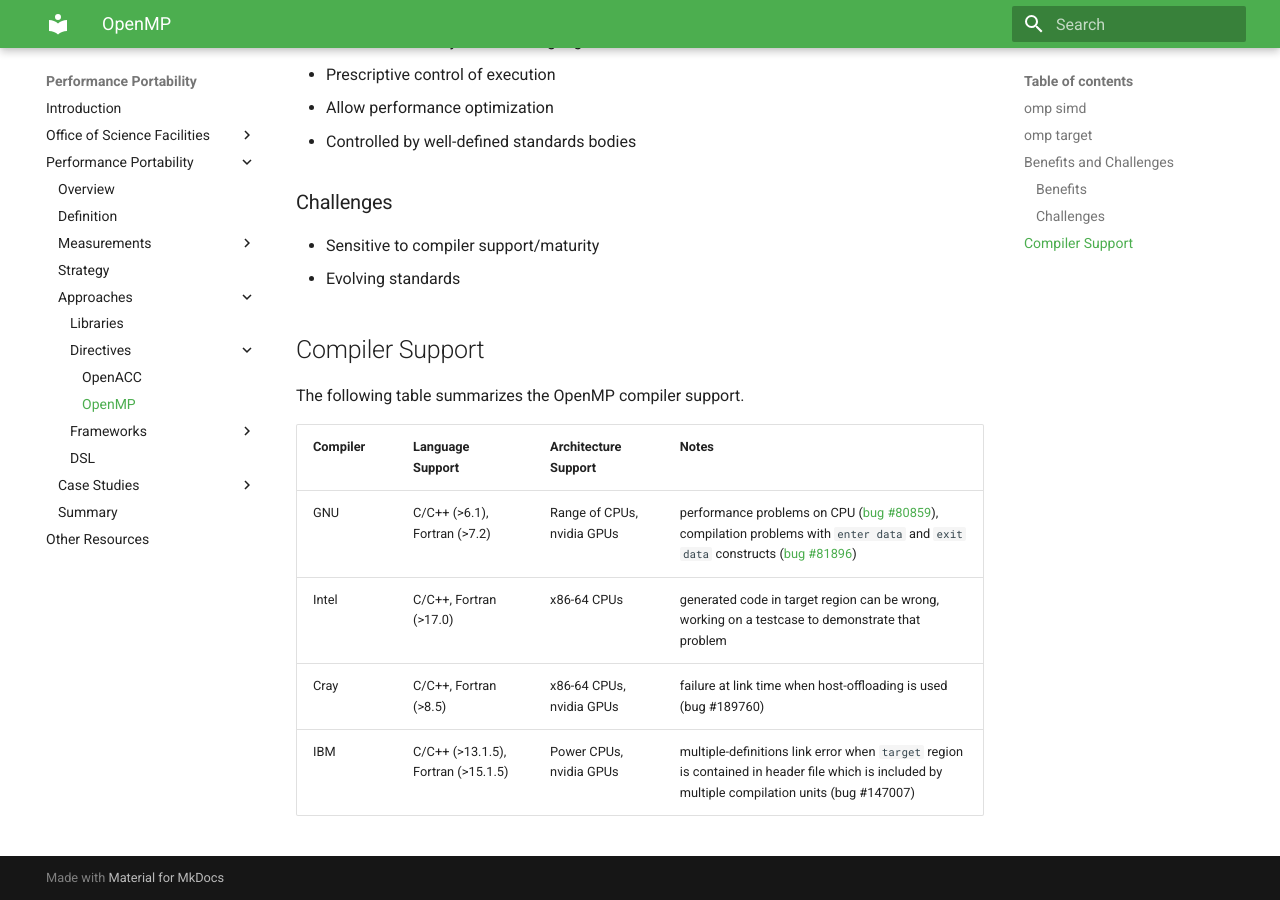
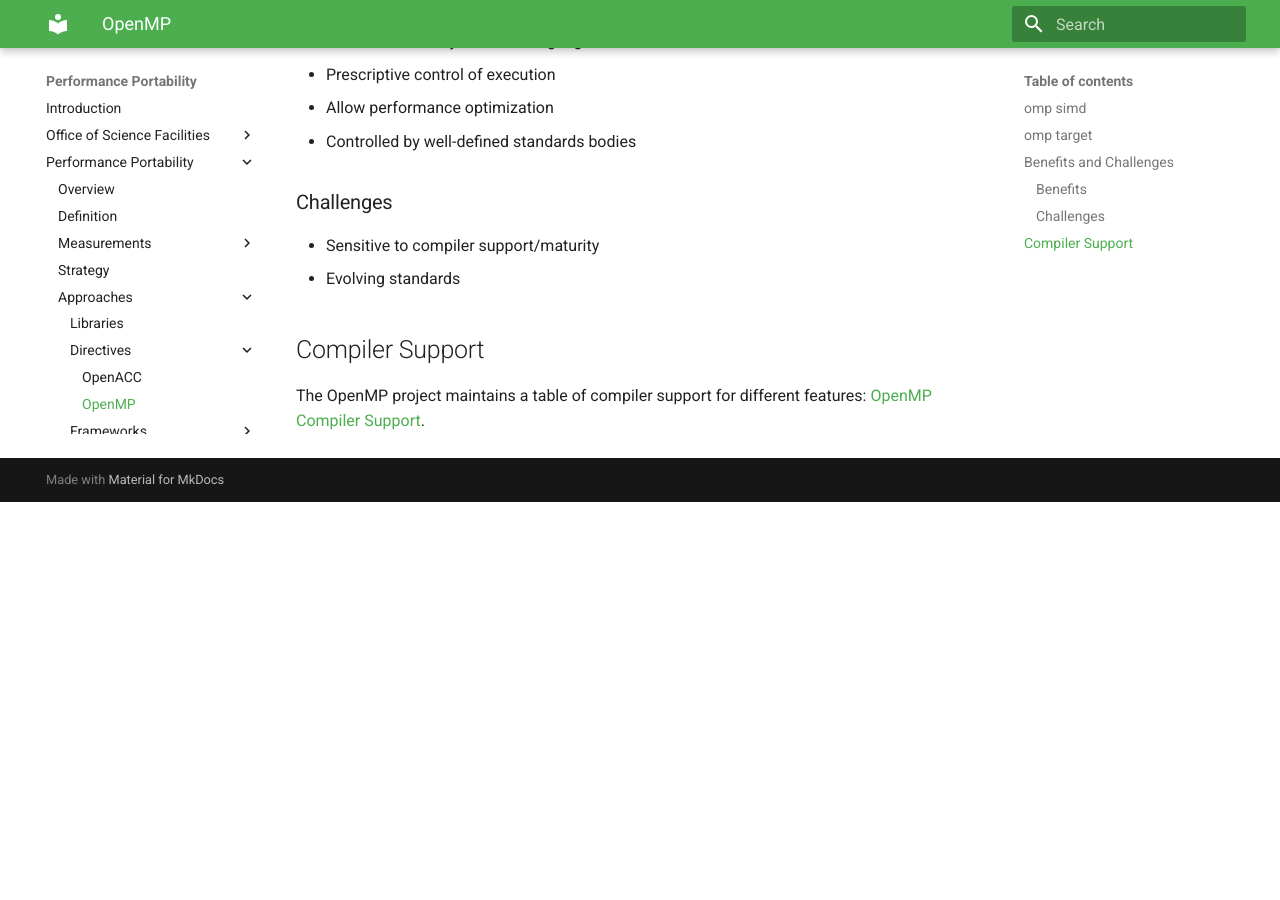
Before and after one commit to jrdeslippe/perfportsite, an MkDocs documentation site: the page built from docs/perfport/directives/openmp.md, in a window 1280 px wide and 900 px high, scrolled down 5131 px. Built offline with MkDocs 1.6.1 and Material for MkDocs 9.7.7, drawn with Linux system fonts in a browser that asks for light colours; old or Windows-style settings are respelled for this version of MkDocs; after the commit the page ends 5633 px from its top, so only the background shows below that.

Commit message:
Update openmp.md
Pointing people to most recent OpenMP table.

````diff
--- a/docs/perfport/directives/openmp.md
+++ b/docs/perfport/directives/openmp.md
@@ -272,6 +272,10 @@ executing the loop.
 
 ## Compiler Support
 
+The OpenMP project maintains a table of compiler support for different features: [OpenMP Compiler Support](http://performanceportability.org/perfport/directives/openmp/).
+
+<!---
+
 The following table summarizes the OpenMP compiler support.
 
 | Compiler | Language Support | Architecture Support | Notes |
@@ -280,3 +284,5 @@ The following table summarizes the OpenMP compiler support.
 | Intel    | C/C++, Fortran (>17.0)   | x86-64 CPUs | generated code in target region can be wrong, working on a testcase to demonstrate that problem |
 | Cray     | C/C++, Fortran (>8.5)    | x86-64 CPUs, nvidia GPUs    | failure at link time when host-offloading is used (bug #189760) |
 | IBM    | C/C++ (>13.1.5), Fortran (>15.1.5) | Power CPUs, nvidia GPUs | multiple-definitions link error when ```target``` region is contained in header file which is included by multiple compilation units (bug #147007) |
+
+--->
````
